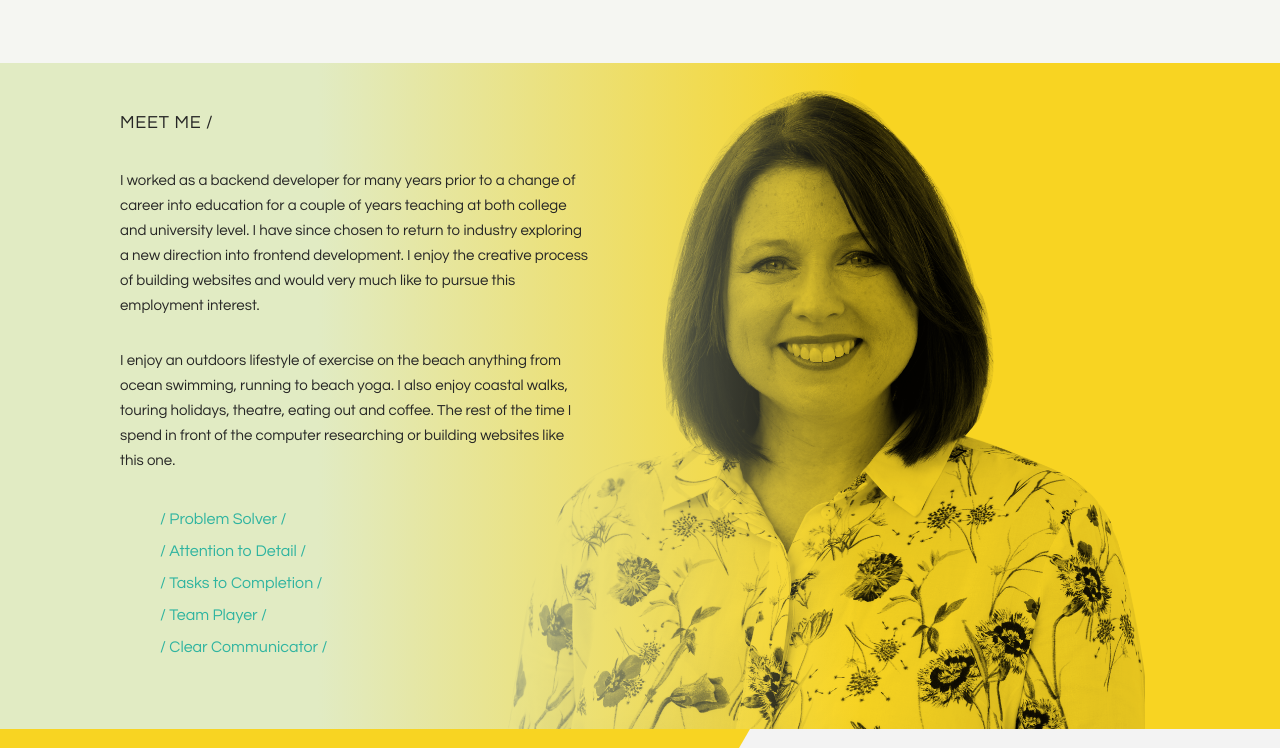
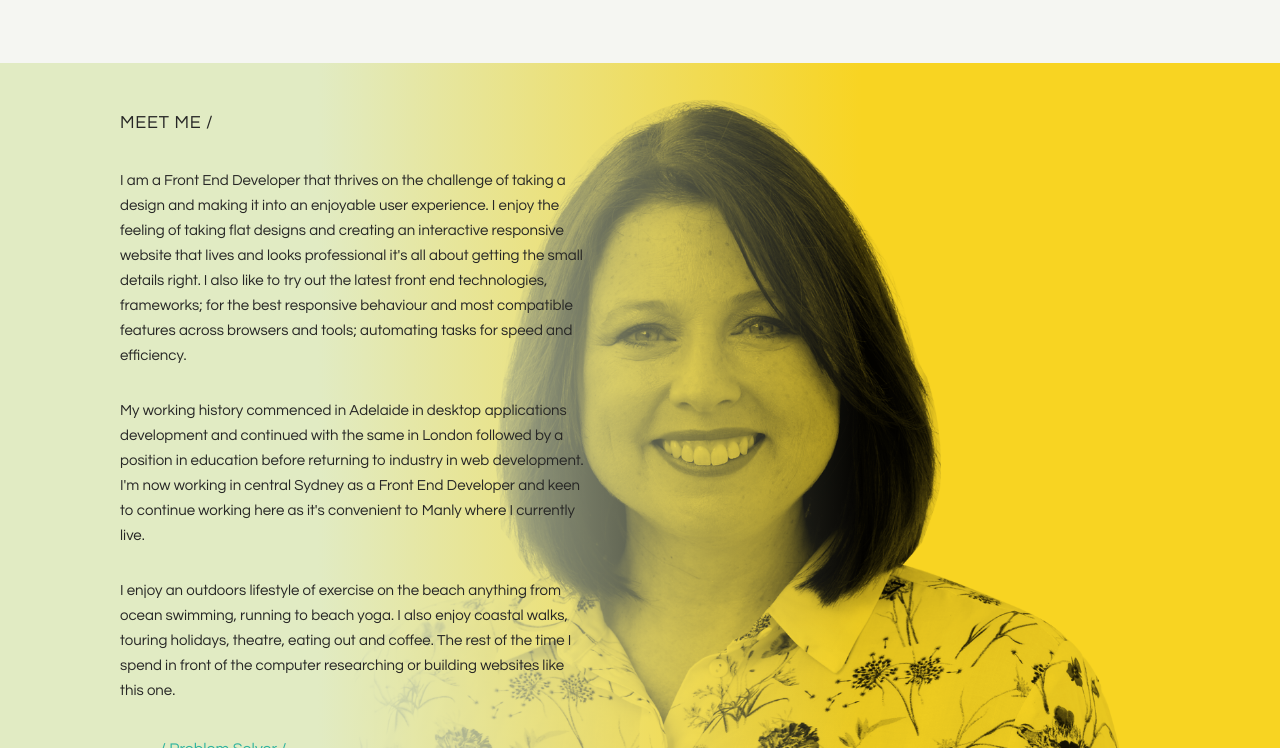
Before and after one commit to rimpey/rimpey-profile, a plain HTML site: page index.html in a window 1280 px wide. Shown: the part 2040-2788 px from the top of the page. Drawn offline with Linux system fonts and the light colour scheme.

Commit message:
Update 2018-01-18T04:38:47.359Z

```diff
--- a/index.html
+++ b/index.html
@@ -138,7 +138,7 @@
                                         website (iFly Downunder) and the Malaysian based website (AirRider) was as
                                         Front End Developer primarily taking PSD designs and creating interactive web pages.
                                         This has been a ten month contract with both websites requiring a total build using
-                                        modules to display packages and prices, news and events, faq along with a booking
+                                        modules to display packages and prices, news and events, FAQs along with a booking
                                         and payment system complete
                                         with voucher purchase and redeem and contact-us page.
                                     </p>
@@ -329,7 +329,7 @@
                     <div class="col-sm-6" id="myskills-blurb">
                         <h3>MY SKILLS /</h3>
                         <p>
-                            I have been involved in building websites primarily taking PSD’s and templating them into
+                            I have been involved in building websites primarily taking PSDs and templating them into
                             interactive web pages operating across multiple devices. I’ve worked as part of development
                             teams to produce a number of CMS based applications and contributed towards UX/UI discussions and decisions.
                         </p>
@@ -391,12 +391,55 @@
 
                     <div class="col-sm-12 col-md-6" id="meetme-blurb">
                         <h3 id="meetme-header">MEET ME /</h3>
+                        <!-- <p>
+                                I am a loyal and committed employee able to work in teams or independently.
+                                I am also a detail based person seeing a task through to completion with a
+                                high quality standard of work.
+                        </p> -->
+                        <!-- <p>
+                            Prior to working as a Front End Developer I spend a couple of years in
+                            education teaching at both college and university level and
+                            prior to that a few years in desktop application development.
+                        </p> -->
                         <p>
-                            I worked as a backend developer for many years prior to a change of career
-                            into education for a couple of years teaching at both college and university
-                            level. I have since chosen to return to industry exploring a new direction
-                            into frontend development. I enjoy the creative process of building websites and
-                            would very much like to pursue this employment interest.
+                            I am a Front End Developer that thrives on the challenge of taking
+                            a design and making it into an enjoyable user experience. I enjoy
+                            the feeling of taking flat designs and creating an interactive
+                            responsive website that lives and looks professional it's all about getting
+                            the small details right. I also like to try out the latest front end
+                            technologies,
+                            frameworks; for the best responsive behaviour and most compatible features
+                            across browsers
+                             and tools; automating tasks for speed and efficiency.
+
+                            <!-- in an environment where technologies are constantly changing
+                            I enjoy to try different Front End frameworks and tools.  -->
+                        </p>
+                        <p>
+                            <!-- My working
+                            history commenced in Adelaide and continued in London until my
+                            recent return to Australia working in central Sydney.  -->
+
+                            My working history commenced in Adelaide in desktop applications development
+                            and continued with the same in London followed by a position in education
+                            before returning to industry in web development.
+                            <!-- as a web developer.  -->
+                            I'm now working in
+                            central Sydney as a Front End Developer
+                            and keen to continue working here as it's convenient
+                            to Manly where I currently live.
+
+<!--
+                            until my
+                            recent return to Australia working in central Sydney.  -->
+
+                            <!-- I started out in
+                            desktop application development and moved into education before settling
+                            into front end development. -->
+
+                            <!-- I am keen to continue working
+                            in central Sydney as I prefer the location and it's convenient to Manly
+                            where I currently live. -->
                         </p>
                         <p>
                             I enjoy an outdoors lifestyle of exercise on the beach anything from
```
